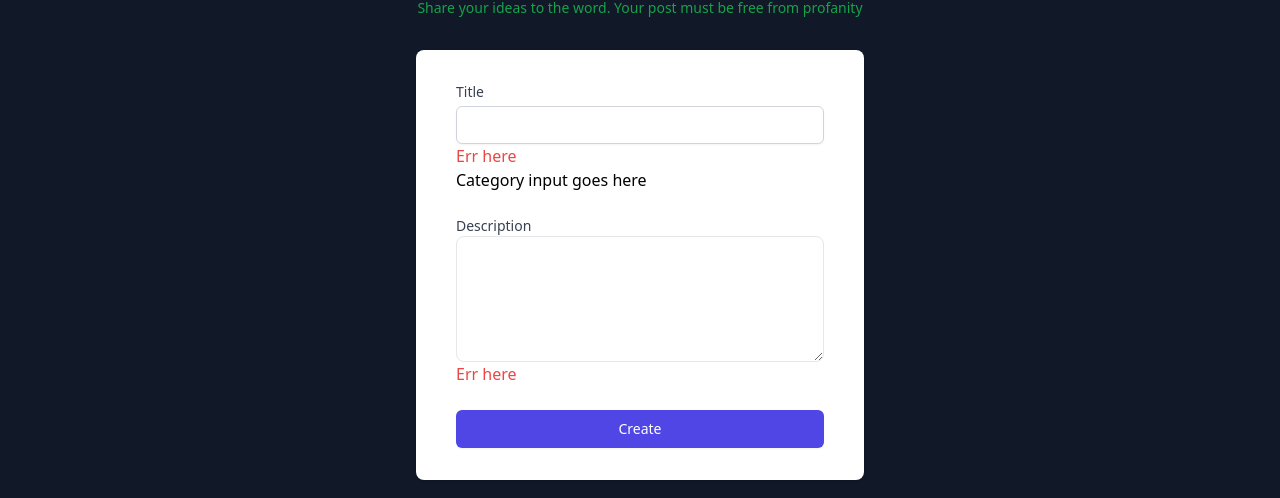
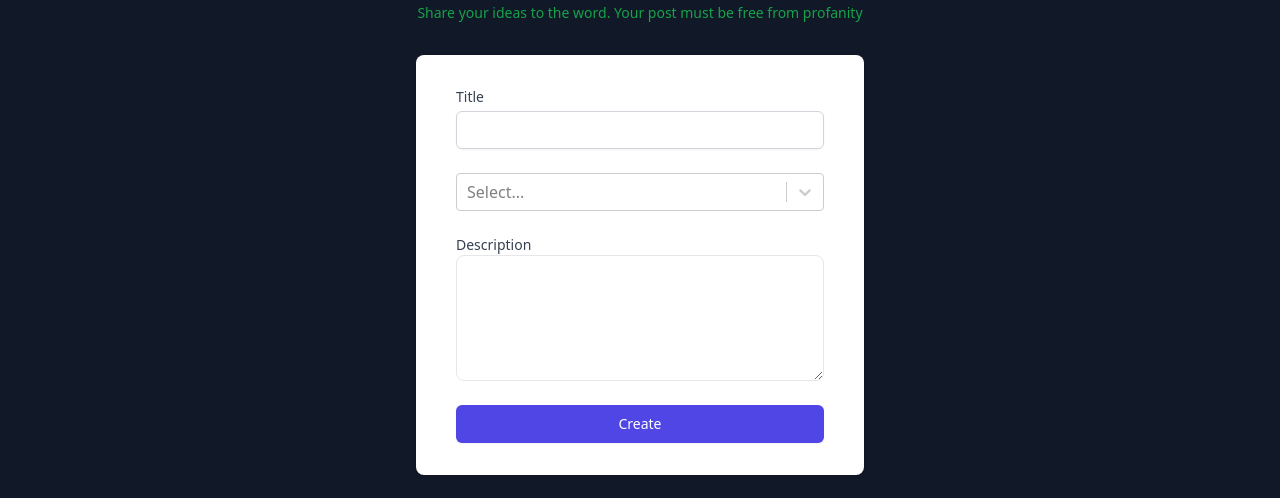
Before and after one commit to deepaksinghbohra242/Minor, a React (Create React App) app in the folder frontend/: page /create-post in a window 1280 px wide. Shown: the part 259-757 px from the top of the page. Built offline with nearby package versions, Linux system fonts and the light colour scheme; no server answers.

Commit message:
post created

```diff
--- a/frontend/package.json
+++ b/frontend/package.json
@@ -19,6 +19,7 @@
     "react-redux": "^8.0.5",
     "react-router-dom": "^6.10.0",
     "react-scripts": "5.0.1",
+    "react-select": "^5.7.2",
     "react-spinners": "^0.13.8",
     "web-vitals": "^2.1.4",
     "yup": "^1.1.1"
--- /dev/null
+++ b/frontend/src/components/Categories/CategoryDropdown.js
@@ -0,0 +1,48 @@
+import React, { useEffect } from 'react'
+import { useDispatch, useSelector } from 'react-redux'
+import Select from 'react-select'
+import { fetchCategoriesAction } from "../../redux/slices/category/categorySlice";
+
+
+const CategoryDropdown = (props) => {
+    //dispatch action
+    const dispatch =useDispatch();
+    useEffect(() =>{
+        dispatch(fetchCategoriesAction())
+    },[dispatch])
+    //select categories
+    const category = useSelector(state => state?.category)
+    const { categoryList ,appErr ,serverErr ,loading} = category;
+
+    const allCategories = categoryList?.map(category =>{
+        return {
+            label : category?.title,
+            value: category?._id,
+        }
+    })
+
+    //handle change
+    const handleChange = (value) =>{
+        // console.log(props);
+        props.onChange("category", value)
+    }
+    //handle blur
+    const handleBlur = () =>{
+        props.onBlur("category" ,true)
+    }
+  return (
+    <>
+        {loading ? (<h3 className='text-base text-green-600'>Product category list are loading please wait...</h3>):
+    <Select
+     onChange={handleChange}
+     onBlur={handleBlur}
+     id='category'
+     value = {props?.value?.label}
+     options={allCategories}/>}
+     {/* display */}
+     {props?.error && <div style={{color :'red' , marginTop : '0.5rem'}}>{props?.error}</div>}
+    </>
+  )
+}
+
+export default CategoryDropdown
--- a/frontend/src/components/Posts/CreatePost.js
+++ b/frontend/src/components/Posts/CreatePost.js
@@ -1,4 +1,39 @@
+import { useFormik } from "formik";
+import * as Yup from "yup";
+import { useDispatch, useSelector } from "react-redux";
+import { createpostAction } from "../../redux/slices/posts/postSlices";
+import CategoryDropdown from "../Categories/CategoryDropdown";
+
+//Form schema
+const formSchema = Yup.object({
+  title: Yup.string().required("Title is required"),
+  description: Yup.string().required("Description is required"),
+  category: Yup.object().required("Category is required"),
+});
+
+
 export default function CreatePost() {
+  const dispatch = useDispatch();
+  //formik
+  const formik = useFormik({
+    initialValues: {
+      title: "",
+      description: "",
+      category : ""
+    },
+    onSubmit: values => {
+      //dispath the action
+      const data = {
+        category : values?.category?.label,
+        title : values?.title,
+        description : values?.description
+      }
+      dispatch(createpostAction(data));
+
+    },
+    validationSchema: formSchema,
+  });
+
   return (
     <>
       <div className="min-h-screen bg-gray-900 flex flex-col justify-center py-12 sm:px-6 lg:px-8">
@@ -16,7 +51,7 @@ export default function CreatePost() {
         </div>
         <div className="mt-8 sm:mx-auto sm:w-full sm:max-w-md">
           <div className="bg-white py-8 px-4 shadow sm:rounded-lg sm:px-10">
-            <form className="space-y-6">
+            <form onSubmit={formik.handleSubmit} className="space-y-6">
               <div>
                 <label
                   htmlFor="email"
@@ -27,6 +62,9 @@ export default function CreatePost() {
                 <div className="mt-1">
                   {/* Title */}
                   <input
+                    value={formik.values.title}
+                    onChange={formik.handleChange("title")}
+                    onBlur={formik.handleBlur("title")}
                     id="title"
                     name="title"
                     type="title"
@@ -36,10 +74,16 @@ export default function CreatePost() {
                 </div>
                 {/* Err msg */}
                 <div className="text-red-500">
-                  {/* {formik.touched.title && formik.errors.title} */}Err here
+                  {formik?.touched?.title && formik.errors?.title}
                 </div>
               </div>
-              Category input goes here
+              {/* Category input goes here */}
+              <CategoryDropdown
+              value = {formik.values.category?.label}
+              onChange={formik.setFieldValue}
+              onBlur ={formik.setFieldTouched}
+              error={formik.errors.category}
+              touched={formik.touched.category} />
               <div>
                 <label
                   htmlFor="password"
@@ -49,13 +93,18 @@ export default function CreatePost() {
                 </label>
                 {/* Description */}
                 <textarea
+                  value={formik.values.description}
+                  onChange={formik.handleChange("description")}
+                  onBlur={formik.handleBlur("description")}
                   rows="5"
                   cols="10"
                   className="rounded-lg appearance-none block w-full py-3 px-3 text-base text-center leading-tight text-gray-600 bg-transparent focus:bg-transparent  border border-gray-200 focus:border-gray-500  focus:outline-none"
                   type="text"
                 ></textarea>
                 {/* Err msg */}
-                <div className="text-red-500">Err here</div>
+                <div className="text-red-500">
+                  {formik?.touched?.description && formik.errors?.description}
+                </div>
               </div>
               <div>
                 {/* Submit btn */}
--- /dev/null
+++ b/frontend/src/redux/slices/posts/postSlices.js
@@ -0,0 +1,52 @@
+import { createAsyncThunk, createSlice } from '@reduxjs/toolkit'
+import baseUrl from "../../../utils/baseURL";
+import axios from "axios";
+
+
+
+//Create post action
+
+export const createpostAction = createAsyncThunk('post/created',
+    async (post, { rejectWithValue, getState, dispatch }) => {
+        //get user token
+        const user = getState()?.users;
+        const { userAuth } = user;
+        const config = {
+            headers: {
+                Authorization: `Bearer ${userAuth?.token}`,
+            },
+        }
+        try {
+            const { data } = await axios.post(`${baseUrl}/api/posts`, post, config)
+            return data
+        } catch (error) {
+            if (!error?.response) throw error;
+            return rejectWithValue(error?.response?.data)
+        }
+    })
+
+
+//slices
+
+const postSlice = createSlice({
+    name: 'post',
+    initialState: {},
+    extraReducers: (builder) => {
+        builder.addCase(createpostAction.pending, (state, action) => {
+            state.loading = true;
+        });
+        builder.addCase(createpostAction.fulfilled, (state, action) => {
+            state.postCreated = action?.payload;
+            state.loading = false;
+            state.appErr = undefined;
+            state.serverErr = undefined;
+        })
+        builder.addCase(createpostAction.rejected, (state, action) => {
+            state.loading = false;
+            state.appErr = action?.payload?.message;
+            state.serverErr = action?.error?.message;
+        })
+    },
+})
+
+export default postSlice.reducer
--- a/frontend/src/redux/store/store.js
+++ b/frontend/src/redux/store/store.js
@@ -1,11 +1,14 @@
 import { configureStore } from "@reduxjs/toolkit";
 import usersReducer from "../slices/users/userSlices";
 import categoriesReducer from "../slices/category/categorySlice"
+import post from "../slices/posts/postSlices";
+
 
 const store = configureStore({
   reducer: {
     users: usersReducer,
     category : categoriesReducer ,
+    post,
   },
 });
 
```
Also changed, not shown: 2 other files (tests, documents, lock files or other folders).
